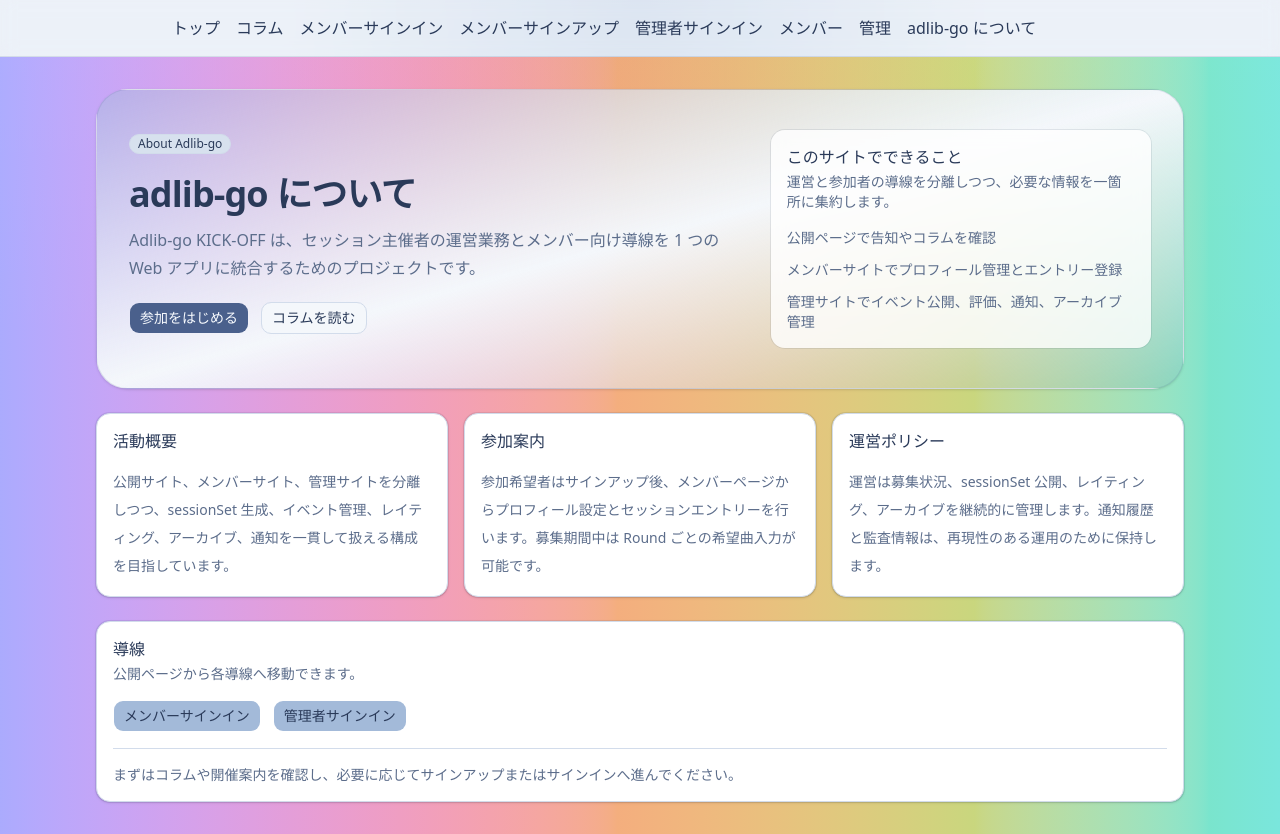
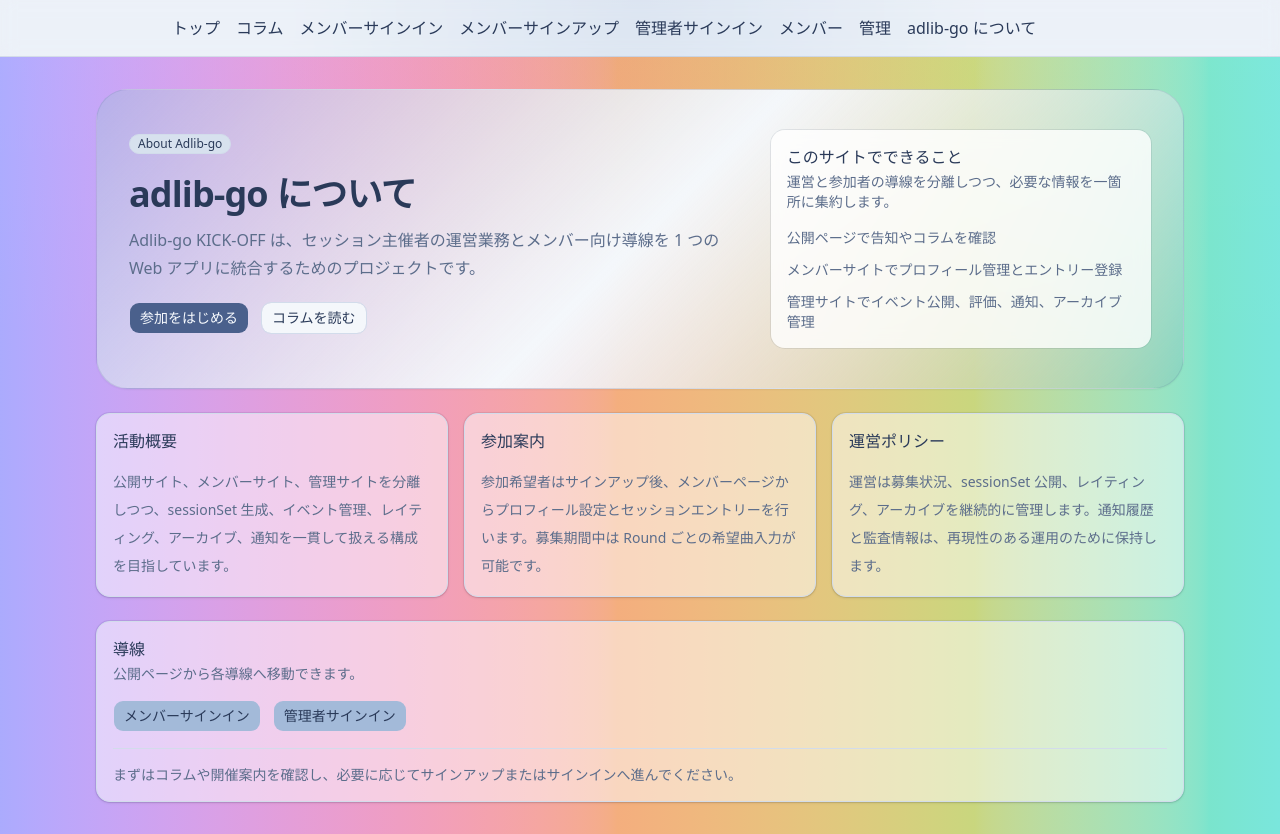
Before and after one commit to yukikim/adlib-go-project, a Next.js app: page /about in a window 1280 px wide. Built offline with nearby package versions, Linux system fonts and the light colour scheme.

Commit message:
スタイル修正

```diff
--- a/app/about/page.tsx
+++ b/app/about/page.tsx
@@ -6,7 +6,7 @@
 export default function AboutPage() {
   return (
     <main className="mx-auto flex max-w-6xl flex-col gap-6 px-6 py-8 md:px-8">
-      <section className="overflow-hidden rounded-[2rem] border border-brand-main/15 bg-linear-to-br from-brand-base/45 via-background to-brand-main/10 shadow-sm">
+      <section className="glass_section">
         <div className="grid gap-6 px-6 py-8 md:grid-cols-[1.3fr_0.8fr] md:px-8 md:py-10">
           <div className="space-y-5">
             <Badge variant="outline" className="brand-kicker">
--- a/app/columns/[slug]/page.tsx
+++ b/app/columns/[slug]/page.tsx
@@ -34,7 +34,7 @@
 
   return (
     <main className="mx-auto flex max-w-5xl flex-col gap-6 px-6 py-8 md:px-8">
-      <section className="overflow-hidden rounded-[2rem] border border-brand-main/15 bg-linear-to-br from-brand-base/45 via-background to-brand-main/10 shadow-sm">
+      <section className="glass_section">
         <div className="px-6 py-8 md:px-8 md:py-10">
           <div className="flex flex-wrap items-center gap-2">
             <Badge variant="outline">Column Detail</Badge>
--- a/app/columns/page.tsx
+++ b/app/columns/page.tsx
@@ -27,7 +27,7 @@
 
   return (
     <main className="mx-auto flex max-w-6xl flex-col gap-6 px-6 py-8 md:px-8">
-      <section className="overflow-hidden rounded-[2rem] border border-brand-main/15 bg-linear-to-br from-brand-base/45 via-background to-brand-main/10 shadow-sm">
+      <section className="glass_section">
         <div className="grid gap-6 px-6 py-8 md:grid-cols-[1.25fr_0.85fr] md:px-8 md:py-10">
           <div className="space-y-4">
             <Badge variant="outline" className="brand-kicker">
--- a/app/globals.css
+++ b/app/globals.css
@@ -12,6 +12,7 @@
   --color-brand-sub: var(--brand-sub);
   --color-brand-accent: var(--brand-accent);
   --color-card: var(--card);
+  --color-card-muted: color-mix(in srgb, var(--color-card), transparent 50%);
   --color-card-foreground: var(--card-foreground);
   --color-popover: var(--popover);
   --color-popover-foreground: var(--popover-foreground);
@@ -195,3 +196,19 @@
     animation: none;
   }
 }
+
+.glass_like {
+  overflow: hidden;
+  border-radius: 2rem;
+  border: 2px solid rgba(74, 96, 140, 0.15);
+  background-image: linear-gradient(165deg, rgba(110, 164, 235, 0.379), var(--background), rgba(36, 61, 111, 0.1));
+  box-shadow: 0 4px 6px rgba(0, 0, 0, 0.1);
+}
+
+.glass_section {
+  overflow: hidden;
+  border-radius: 2rem;
+  border: 1px solid rgba(74, 96, 140, 0.15);
+  background-image: linear-gradient(135deg, rgba(163, 186, 217, 0.45), var(--background), rgba(74, 96, 140, 0.1));
+  box-shadow: 0 1px 2px 0 rgba(0, 0, 0, 0.05);
+}
--- a/src/components/public/PublicHomePage.tsx
+++ b/src/components/public/PublicHomePage.tsx
@@ -48,7 +48,7 @@
           <p className="text-[2rem] font-bold border-8 p-4 w-[310px] text-red-500 border-red-500 rotate-12 bg-orange-300/50">ただいま工事中！</p>
         </div>
       </div>
-      <section className="overflow-hidden rounded-[2rem] border border-brand-main/15 bg-linear-to-br from-brand-base/45 via-background to-brand-main/10 shadow-sm">
+      <section className="glass_like">
         <div className="grid gap-6 px-6 py-8 md:grid-cols-[1.4fr_0.9fr] md:px-8 md:py-10">
           <div className="space-y-5">
             <Badge variant="outline" className="brand-kicker">
@@ -93,7 +93,10 @@
         </div>
       </section>
 
-      <section>
+            <div className="glass_section p-4 h-[200px]">
+              <h1>テスト</h1>
+            </div>
+      <section className='glass_section'>
         <Card className="border shadow-sm">
           <CardHeader>
             <CardTitle>セッション告知</CardTitle>
@@ -129,7 +132,8 @@
         </div>
         <div className="grid gap-4 md:grid-cols-3">
           {columns.map((column) => (
-            <Card key={column.slug} className="border shadow-sm transition-transform hover:-translate-y-0.5">
+            // <Card key={column.slug} className="border shadow-sm transition-transform hover:-translate-y-0.5">
+            <Card key={column.slug} className="glass_section hover:-translate-y-0.5">
               <CardHeader>
                 <Badge variant="outline" className="w-fit">{column.thumbnailLabel || 'Column'}</Badge>
                 <CardTitle>{column.title}</CardTitle>
--- a/src/components/ui/card.tsx
+++ b/src/components/ui/card.tsx
@@ -12,7 +12,7 @@
       data-slot="card"
       data-size={size}
       className={cn(
-        "group/card flex flex-col gap-4 overflow-hidden rounded-xl bg-card py-4 text-sm text-card-foreground ring-1 ring-foreground/10 has-data-[slot=card-footer]:pb-0 has-[>img:first-child]:pt-0 data-[size=sm]:gap-3 data-[size=sm]:py-3 data-[size=sm]:has-data-[slot=card-footer]:pb-0 *:[img:first-child]:rounded-t-xl *:[img:last-child]:rounded-b-xl",
+        "group/card flex flex-col gap-4 overflow-hidden rounded-xl bg-card-muted py-4 text-sm text-card-foreground ring-1 ring-foreground/10 has-data-[slot=card-footer]:pb-0 has-[>img:first-child]:pt-0 data-[size=sm]:gap-3 data-[size=sm]:py-3 data-[size=sm]:has-data-[slot=card-footer]:pb-0 *:[img:first-child]:rounded-t-xl *:[img:last-child]:rounded-b-xl",
         className
       )}
       {...props}
```
